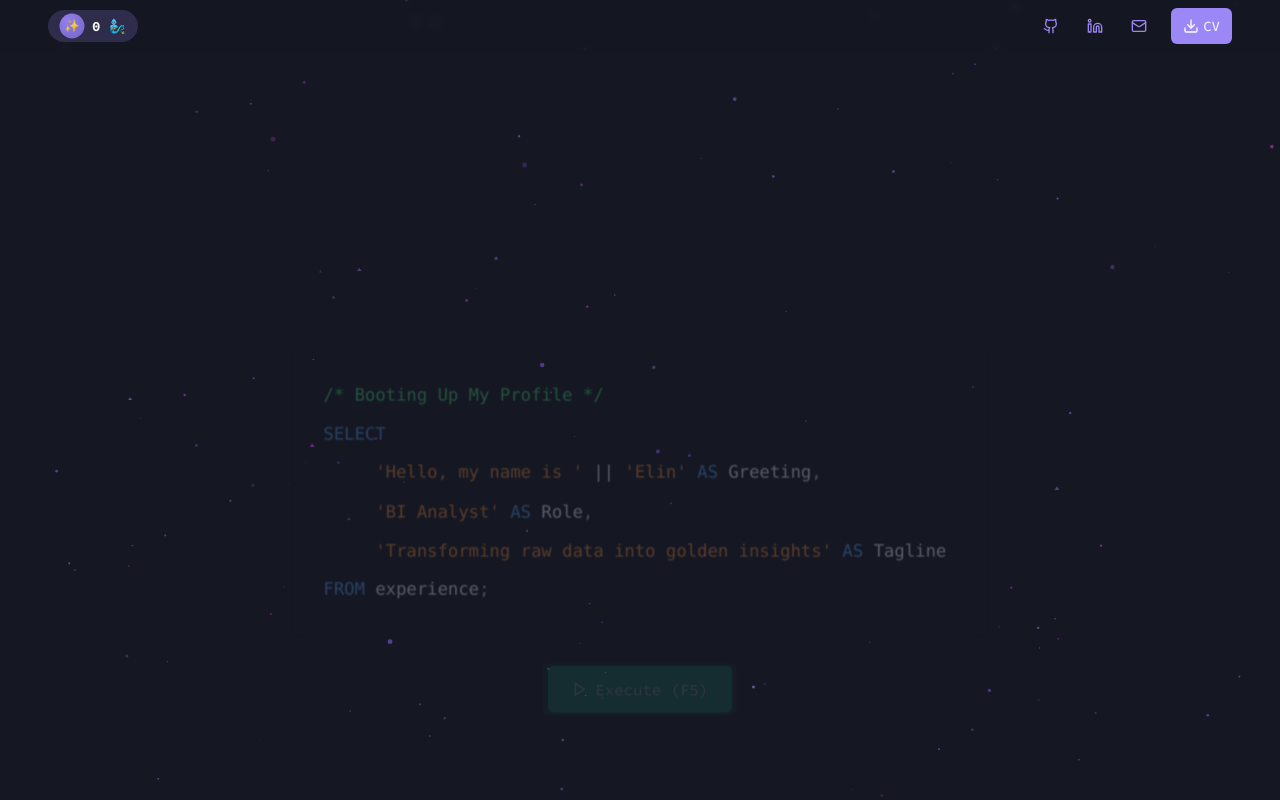
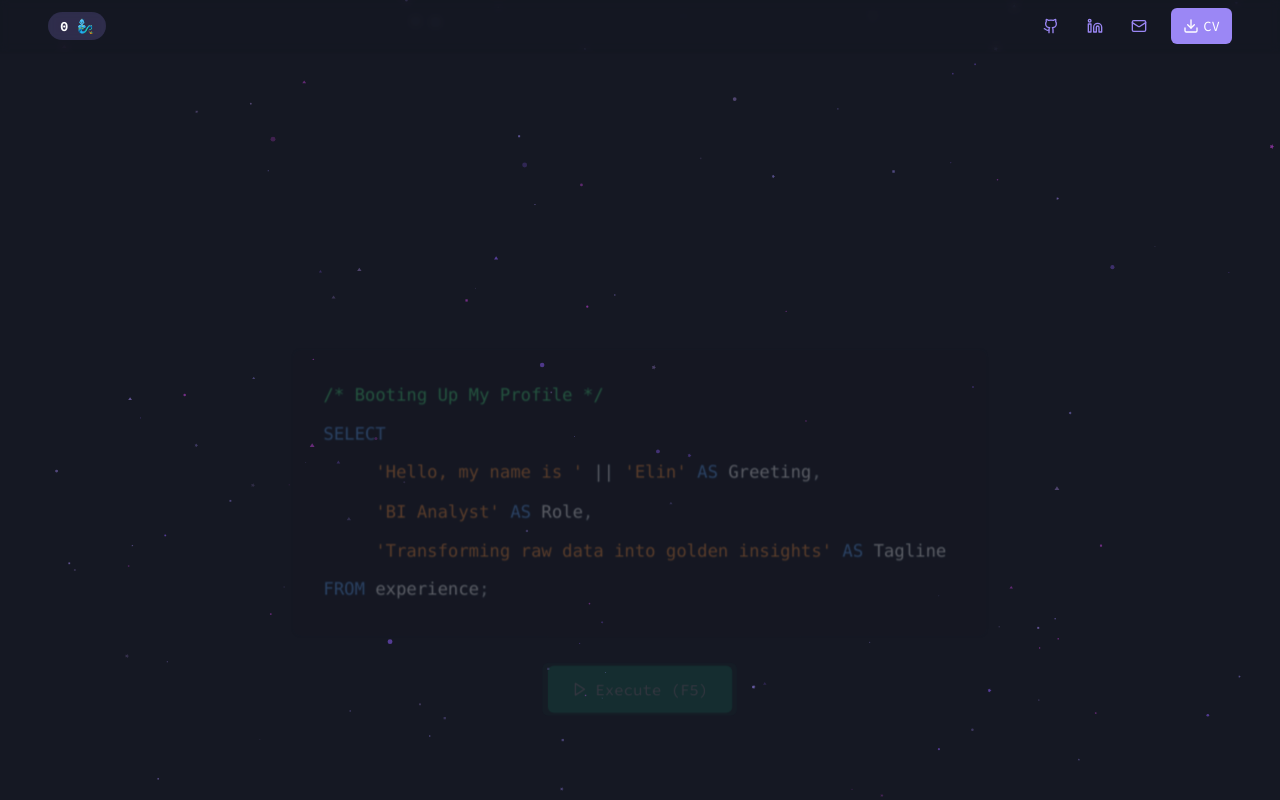
Before and after one commit to AnderssonElin/elinportfolio, a React (Vite) app: page / in a window 1280 px wide. Shown: the top 800 px of the page. Built offline with nearby package versions, Linux system fonts and the light colour scheme.

Commit message:
Remove div element
The commit removes a div element from the codebase, as requested in the prompt.  No further changes were made.

```diff
--- a/src/components/Header.tsx
+++ b/src/components/Header.tsx
@@ -84,25 +84,6 @@ const Header = () => {
                 ))}
               </motion.div>
 
-              {/* Pulsating coin icon */}
-              <motion.div
-                className="w-6 h-6 mr-2 rounded-full flex items-center justify-center"
-                animate={{
-                  scale: [1, 1.1, 1],
-                  opacity: [0.9, 1, 0.9],
-                }}
-                transition={{
-                  duration: 2,
-                  repeat: Infinity,
-                  ease: "easeInOut",
-                }}
-                style={{
-                  background: "radial-gradient(circle at 30% 30%, #9b87f5, #7b67d5)",
-                }}
-              >
-                <span className="text-yellow-200 text-xs">✨</span>
-              </motion.div>
-
               <span className="text-white font-bold text-sm">{clickCount} 🧞‍♂️</span>
             </motion.button>
           </div>
```
